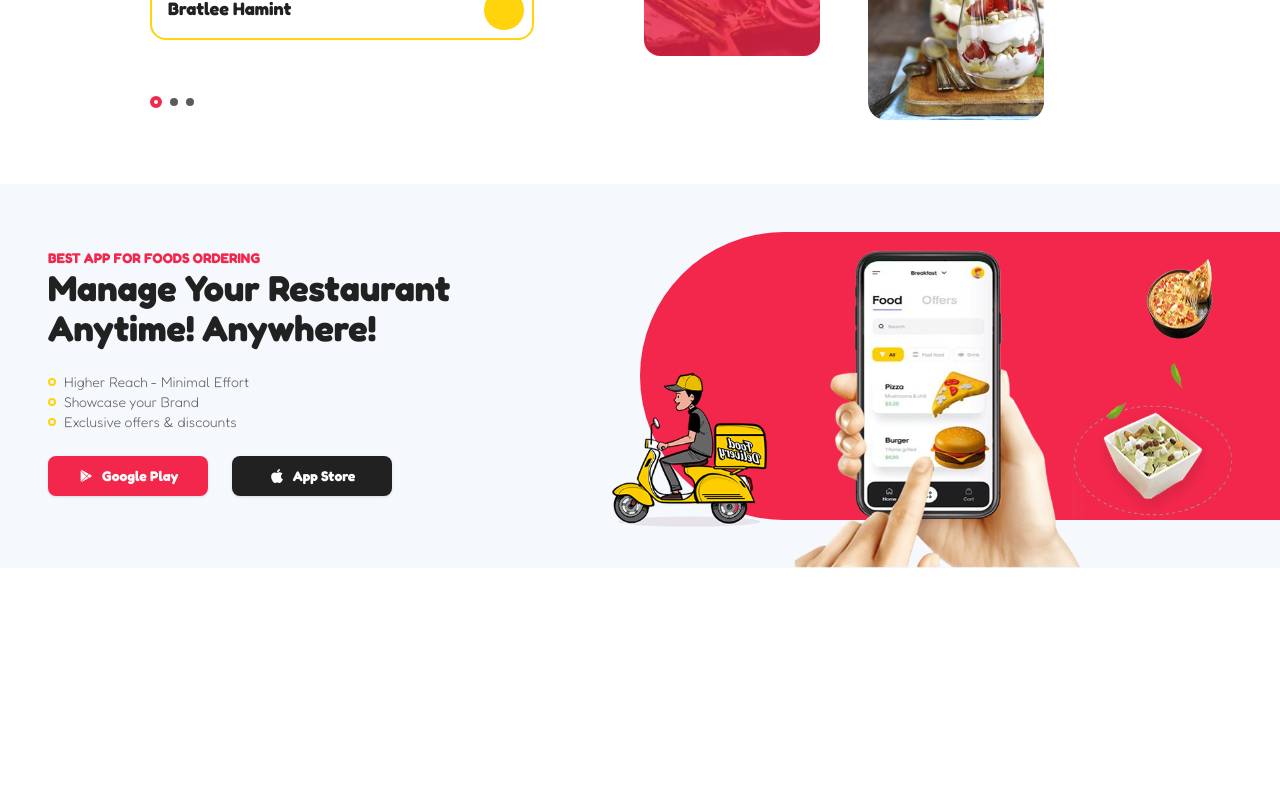
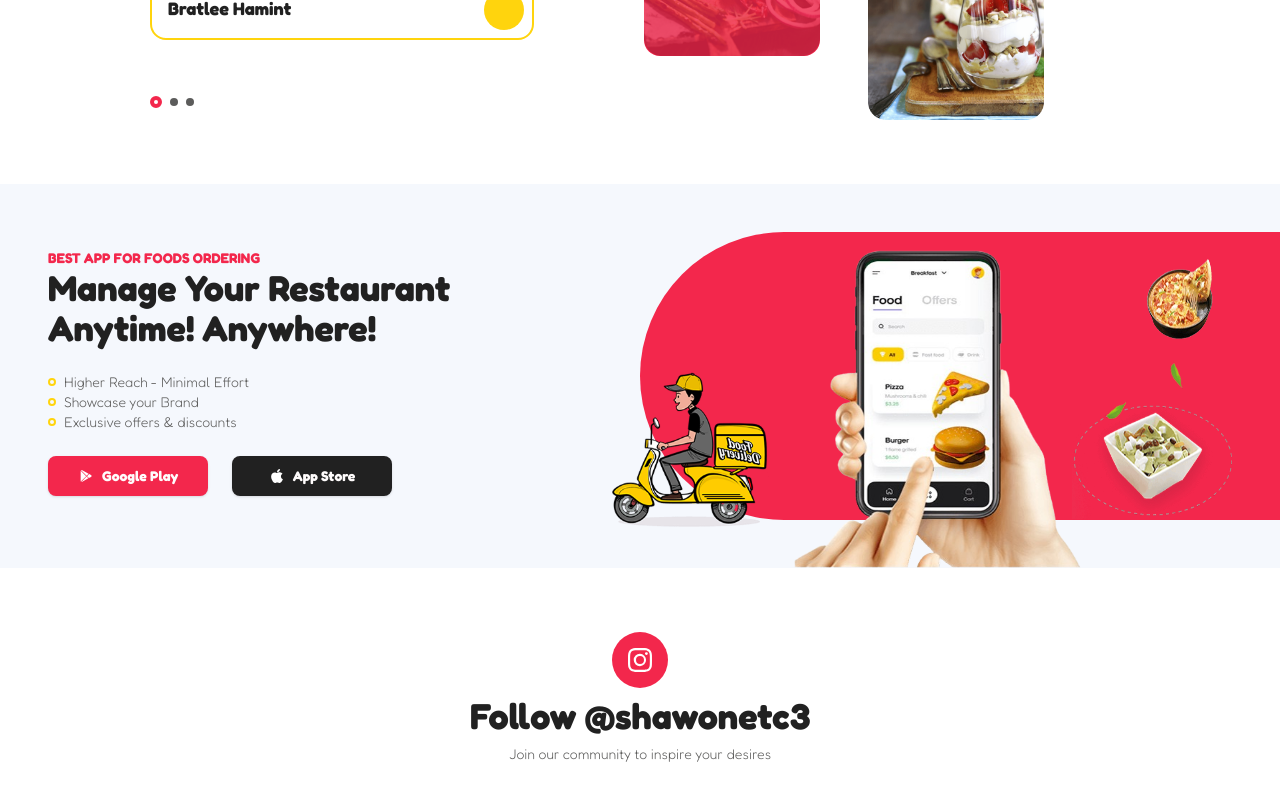
Before and after one commit to santiagoccaa/Landing-TasteNest, a Next.js app: page / in a window 1280 px wide. Shown: the part 3860-4660 px from the top of the page. Before the commit the page ends 4492 px from the top, so only its background shows below. Built offline with nearby package versions, Linux system fonts and the light colour scheme.

Commit message:
Social section

```diff
--- a/src/modules/HomePage/HomePage.tsx
+++ b/src/modules/HomePage/HomePage.tsx
@@ -1,5 +1,5 @@
 import { Container } from "@/components/UI"
-import { About, Categories, DiscoverMenu, DishSpecial, FeatureDishes, Hero, Ordering, ReserveTable, Testimonials } from "./components"
+import { About, Categories, DiscoverMenu, DishSpecial, FeatureDishes, Hero, Ordering, ReserveTable, Social, Testimonials } from "./components"
 import { AboutCard } from "./components/AboutCard"
 
 export const HomePage = () => {
@@ -14,11 +14,18 @@ export const HomePage = () => {
                 <DiscoverMenu />
                 <ReserveTable />
             </Container>
-            <FeatureDishes />
+            <div className='bg-[#F5F8FD] my-16 py-16'>
+                <Container>
+                    <FeatureDishes />
+                </Container>
+            </div>
             <Container>
                 <Testimonials />
             </Container>
             <Ordering />
+            <Container>
+                <Social />
+            </Container>
         </>
     )
 }
--- a/src/modules/HomePage/components/FeatureDishes.tsx
+++ b/src/modules/HomePage/components/FeatureDishes.tsx
@@ -1,4 +1,4 @@
-import { Container, Flex, Heading, Text } from '@/components/UI'
+import { Flex, Heading, Text } from '@/components/UI'
 import Image from 'next/image'
 import { IoBag } from "react-icons/io5";
 
@@ -36,15 +36,14 @@ const dishes: DishesProps[] = [
 
 export const FeatureDishes = () => {
     return (
-        <div className='bg-[#F5F8FD] my-16 py-16'>
-            <Container>
-                <Flex direction='col'>
+
+        <Flex direction='col' className='w-full'>
             <Heading fs='xxl' color='black'>
                 Featured Dishes
             </Heading>
             <div className="w-40 h-1 rounded-full bg-yellow mb-12" />
 
-                    <Flex gap='10' direction='col' className='md:flex-row'>
+            <Flex gap='10' direction='col' className='md:flex-row w-full'>
                 {
                     dishes.map((dis) => (
                         <div key={dis.id} className='w-56 h-fit pt-14 rounded-xl p-4 border-2 border-yellow relative'>
@@ -85,7 +84,6 @@ export const FeatureDishes = () => {
                 <div className="h-2 w-2 rounded-full bg-gray"></div>
             </Flex>
         </Flex>
-            </Container>
-        </div>
+
     )
 }
--- /dev/null
+++ b/src/modules/HomePage/components/Social.tsx
@@ -0,0 +1,18 @@
+import { Flex, Heading, Text } from "@/components/UI"
+import { BsInstagram } from "react-icons/bs"
+
+export const Social = () => {
+    return (
+        <Flex direction="col" className="my-16">
+            <button className="p-4 bg-red rounded-full text-2xl cursor-pointer hover:scale-105 duration-300">
+                <BsInstagram color="white" />
+            </button>
+            <Heading fs="xxl">
+                Follow @shawonetc3
+            </Heading>
+            <Text>
+                Join our community to inspire your desires
+            </Text>
+        </Flex>
+    )
+}
--- a/src/modules/HomePage/components/index.ts
+++ b/src/modules/HomePage/components/index.ts
@@ -7,3 +7,4 @@ export * from './ReserveTable'
 export * from './FeatureDishes'
 export * from './Testimonials'
 export * from './Ordering'
+export * from './Social'
```
Also changed, not shown: public/general/social.png (added). Lines whose indentation alone changed are shown as unchanged.
